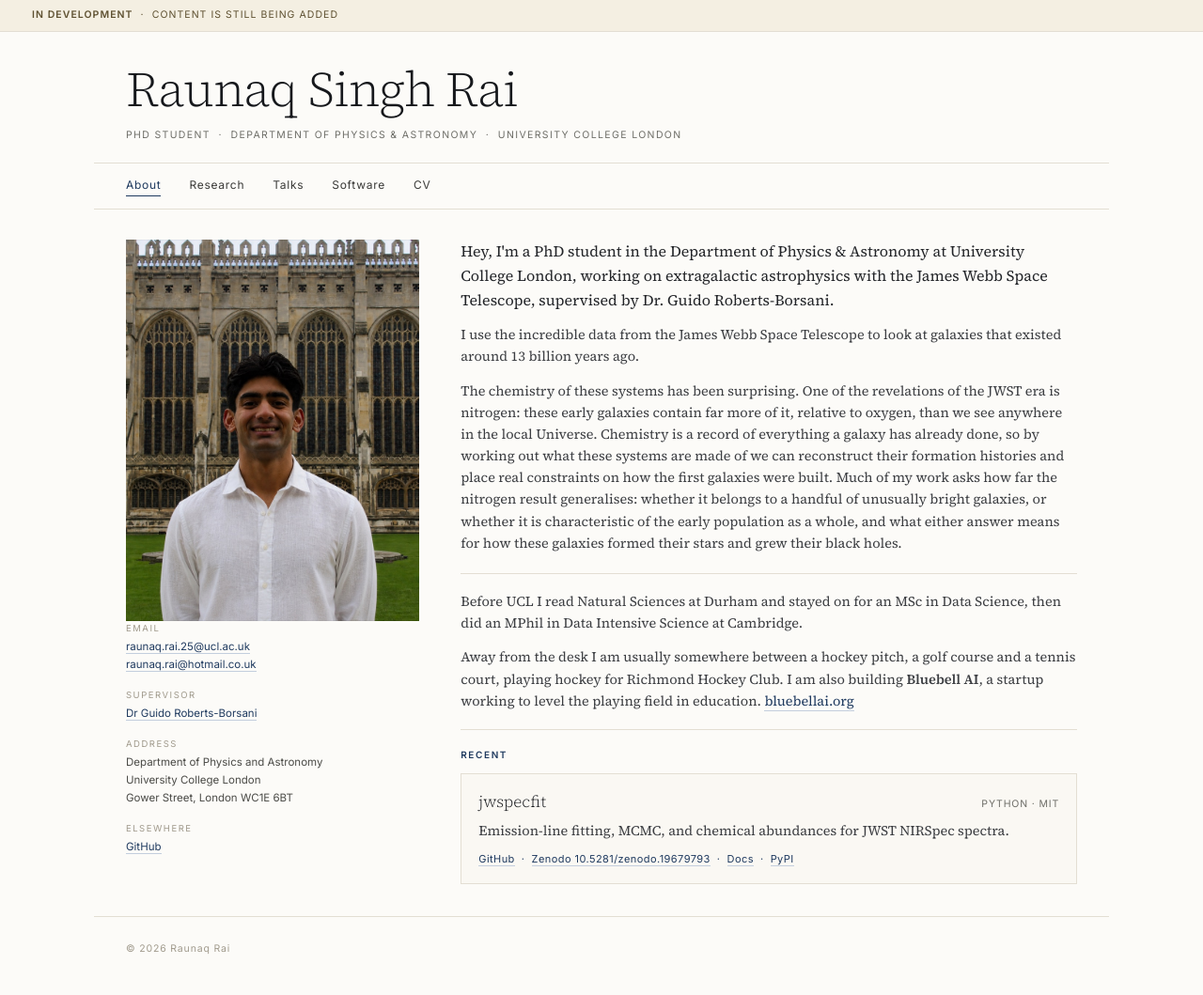
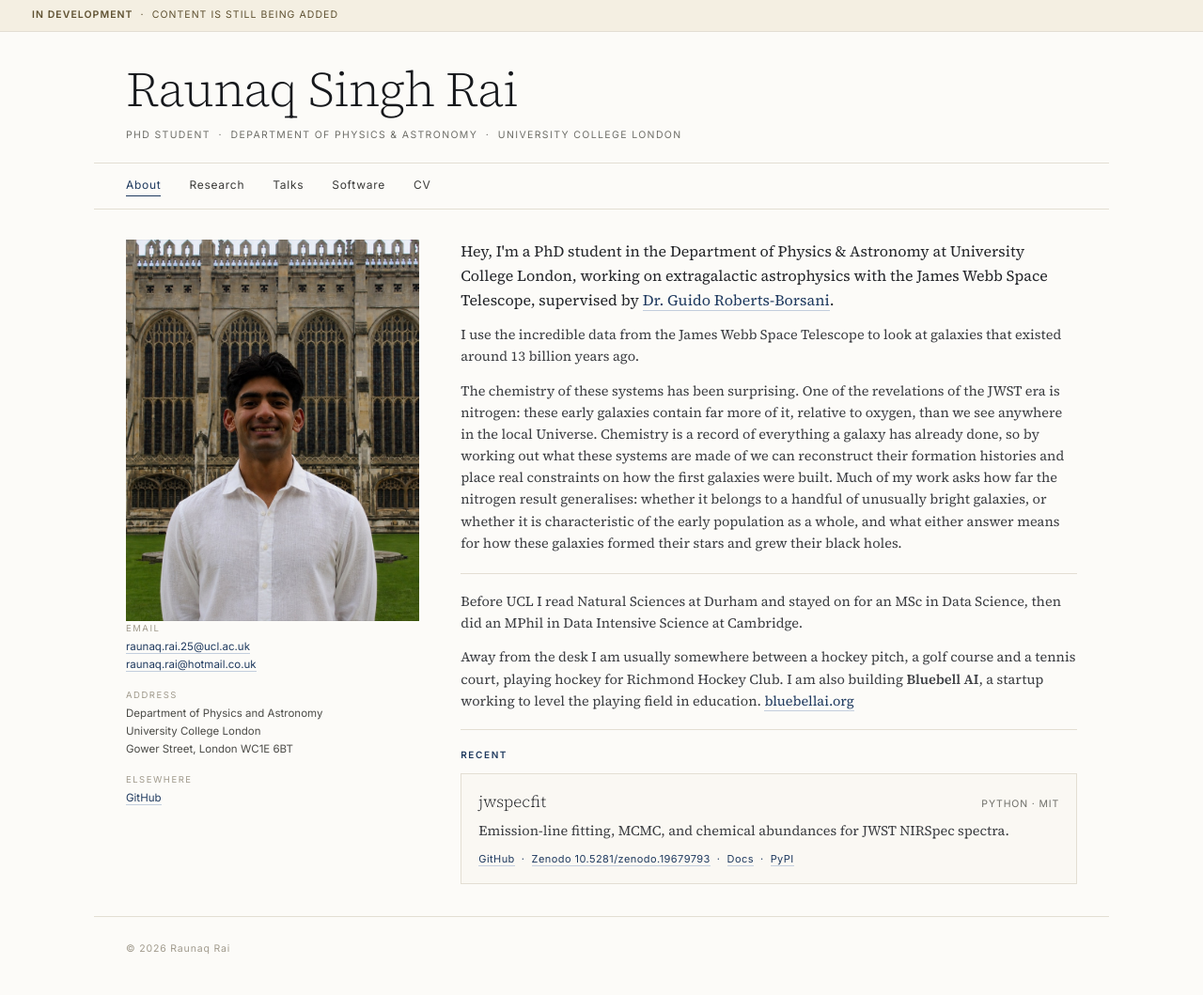
Before and after one commit to raunaq-rai/raunaq-rai.github.io, a Jekyll site: the page built from index.html, in a window 1280 px wide. Shown: the whole page at 94% size. Built offline with Jekyll 4.4.1, drawn with Linux system fonts in a browser that asks for light colours.

Commit message:
Drop the supervisor field from the contact column

```diff
--- a/_includes/contact.html
+++ b/_includes/contact.html
@@ -6,13 +6,6 @@
     {% for email in s.emails %}
       <a class="link" href="mailto:{{ email }}">{{ email }}</a>{% unless forloop.last %}<br>{% endunless %}
     {% endfor %}
-  </div>
-</div>
-
-<div class="contact-block">
-  <div class="field">Supervisor</div>
-  <div class="val">
-    <a class="link" href="{{ s.supervisor.url }}">{{ s.supervisor.name }}</a>
   </div>
 </div>
 
--- a/index.html
+++ b/index.html
@@ -5,7 +5,8 @@ permalink: /
 ---
 <p class="body-text lede">Hey, I'm a PhD student in the Department of Physics &amp; Astronomy at
 University College London, working on extragalactic astrophysics with the James Webb Space
-Telescope, supervised by Dr. Guido Roberts-Borsani.</p>
+Telescope, supervised by <a class="link" href="{{ site.data.site.supervisor.url }}">Dr. Guido
+Roberts-Borsani</a>.</p>
 
 <p class="body-text">I use the incredible data from the James Webb Space Telescope to look at
 galaxies that existed around 13 billion years ago.</p>
```
